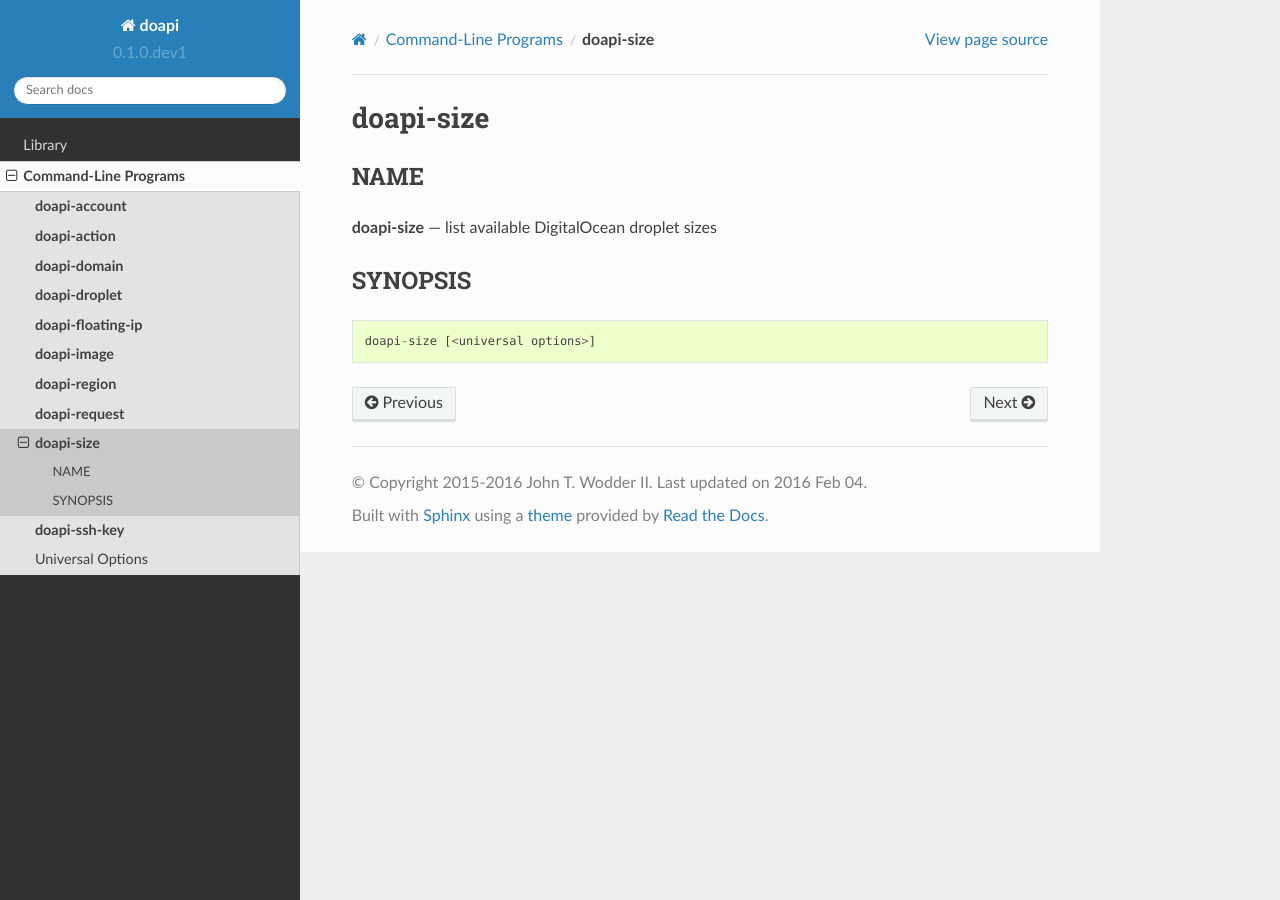
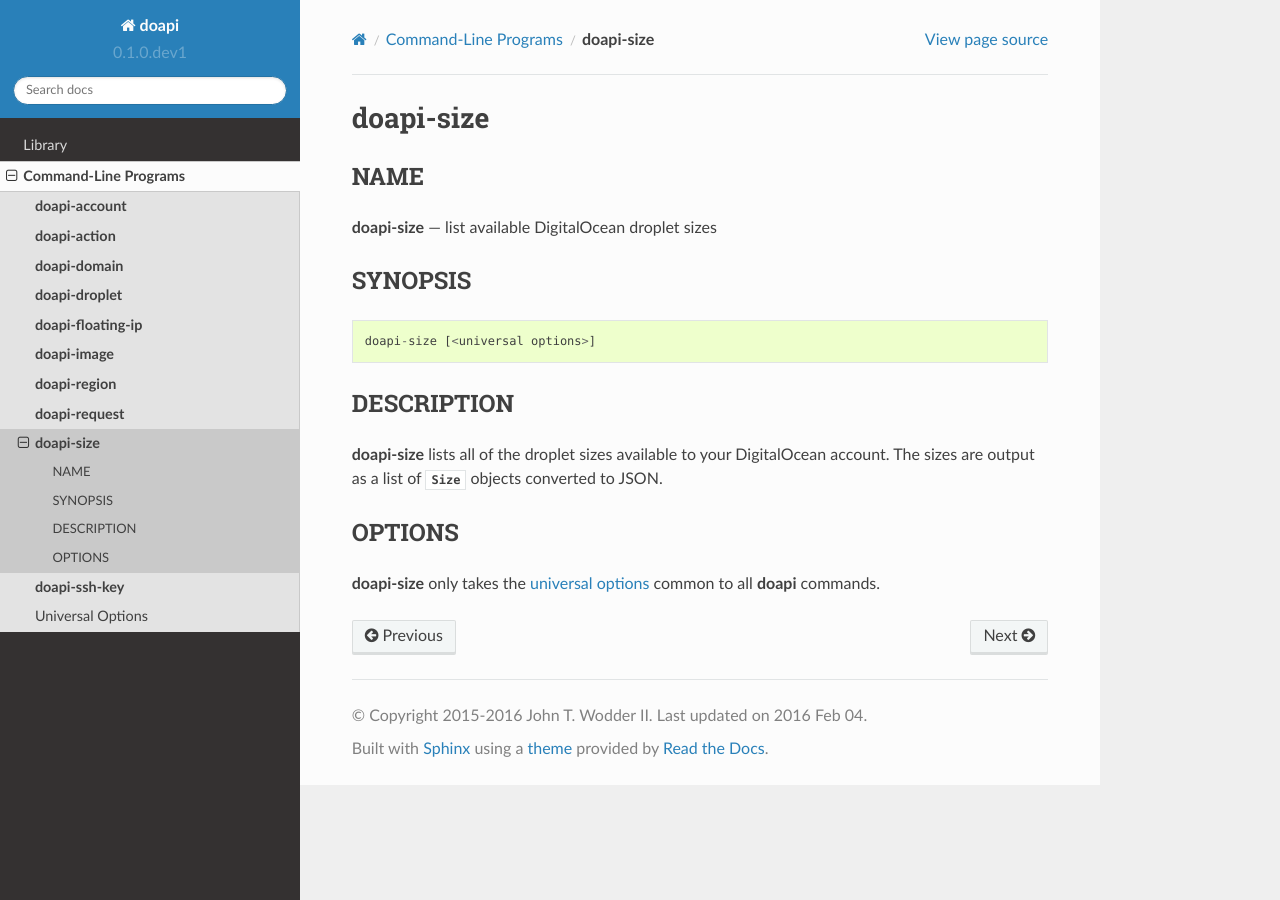
Before and after one commit to jwodder/doapi, a Sphinx documentation site: the page built from docs/cli/size.rst, in a window 1280 px wide. Built offline with Sphinx 7.4.7 and the Read the Docs theme 2.0.0, drawn with Linux system fonts in a browser that asks for light colours.

Commit message:
Wrote documentation for `doapi-size`

```diff
--- a/docs/cli/request.rst
+++ b/docs/cli/request.rst
@@ -34,8 +34,8 @@ A request can be made either to an absolute URL or to a path like
 OPTIONS
 ^^^^^^^
 
-In addition to the universal options common to all :program:`doapi` commands,
-:program:`doapi-request` takes the following:
+In addition to the :ref:`universal options <universal>` common to all
+:program:`doapi` commands, :program:`doapi-request` takes the following:
 
 .. program:: doapi-request
 
--- a/docs/cli/size.rst
+++ b/docs/cli/size.rst
@@ -14,3 +14,16 @@ SYNOPSIS
 ::
 
     doapi-size [<universal options>]
+
+DESCRIPTION
+^^^^^^^^^^^
+
+:program:`doapi-size` lists all of the droplet sizes available to your
+DigitalOcean account.  The sizes are output as a list of `Size` objects
+converted to JSON.
+
+OPTIONS
+^^^^^^^
+
+:program:`doapi-size` only takes the :ref:`universal options <universal>`
+common to all :program:`doapi` commands.
```
Also changed, not shown: docs/cli.rst (+7 -5 lines).
